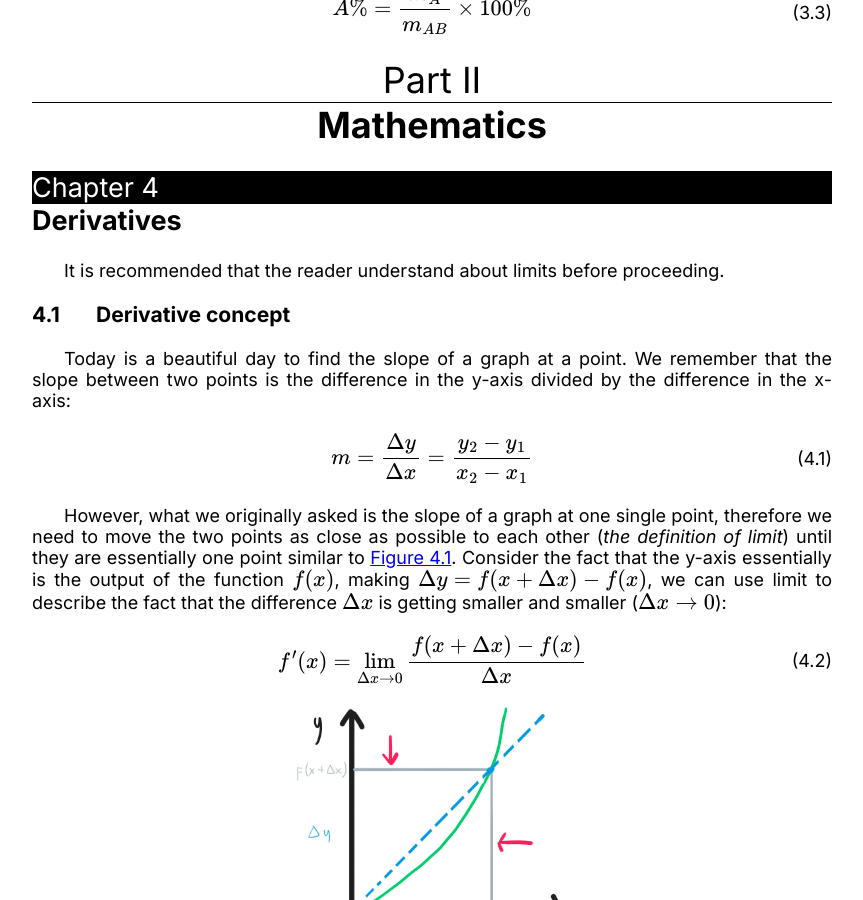
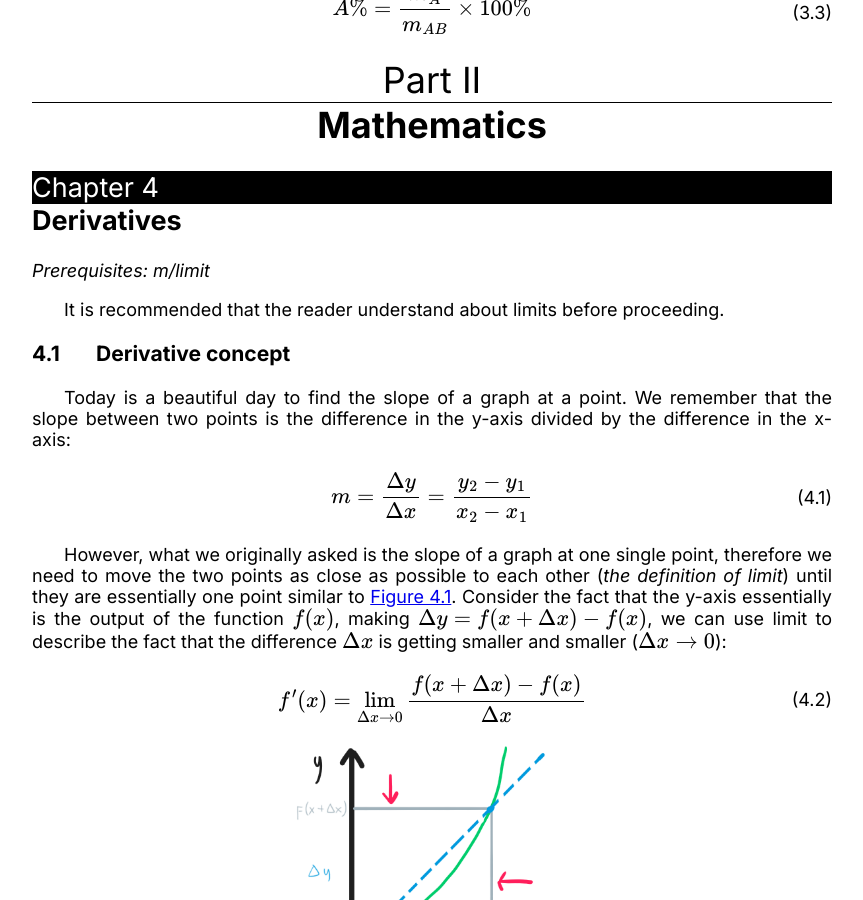
Before and after one commit to LukeNK/n-week-project, a Jekyll site: the page built from index.html, in a window 1280 px wide and 900 px high, scrolled down 11396 px. Shown: the whole window, without its empty margins (208-1071 px from the left). Built offline with Jekyll 4.4.1, drawn with Linux system fonts in a browser that asks for light colours; some of the changed text lies outside the part shown.

Commit message:
Display prerequisites

```diff
--- a/index.html
+++ b/index.html
@@ -35,10 +35,6 @@ layout: base
         -->
     </nav>
 
-    {% comment %}
-        https://stackoverflow.com/questions/71475643/include-another-page-with-jekyll-without-displaying-front-matter
-    {% endcomment %}
-
     {% for collection in site.collections %}
         {% if collection.label == "posts" %}
             {% continue %}
@@ -48,6 +44,9 @@ layout: base
             {% assign id = page.url | split: "/" | last | split: "." | first %}
             <div class="chapter" id="{{ id }}">
                 <h2>{{ page.title }}</h2>
+                {% if page.prerequisites.size > 0 %}
+                    <i>Prerequisites: {{ page.prerequisites | array_to_sentence_string }}</i>
+                {% endif %}
                 {{ page.content | markdownify }}
             </div>
         {% endfor %}
```
